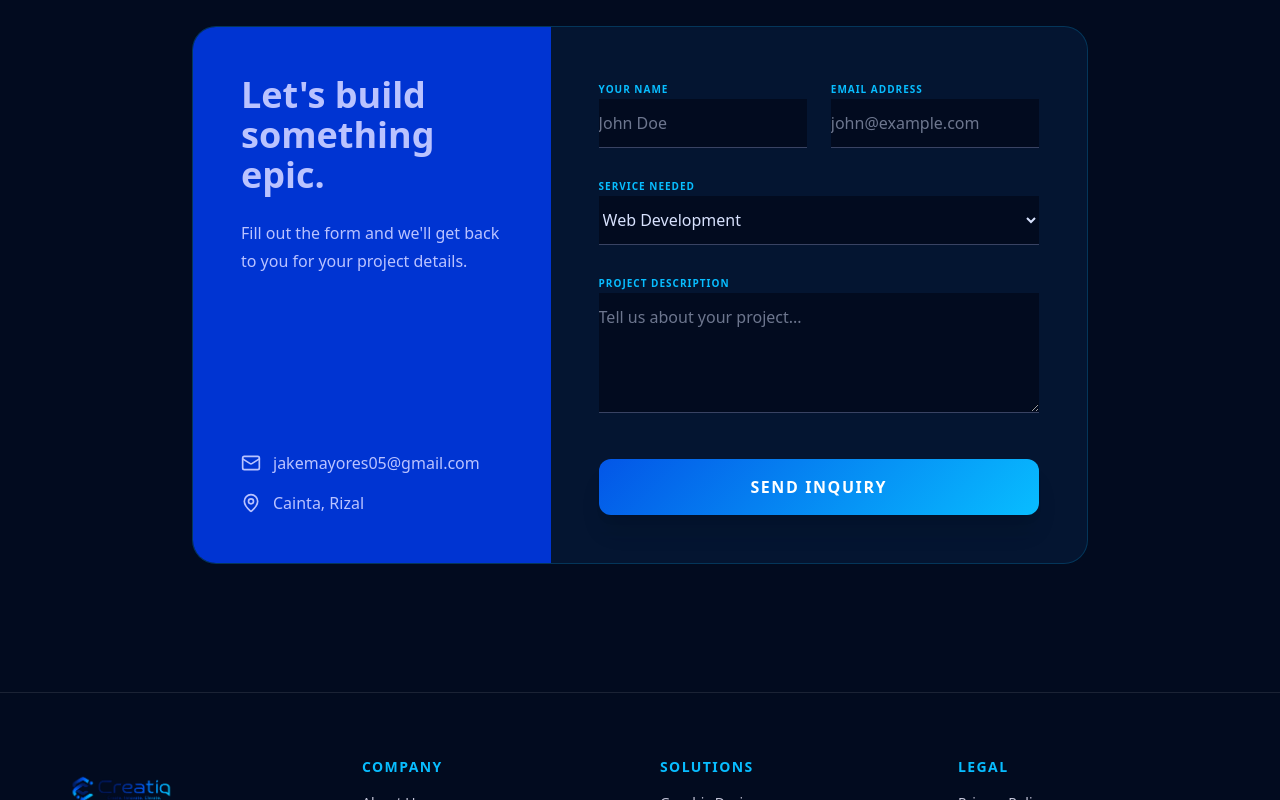
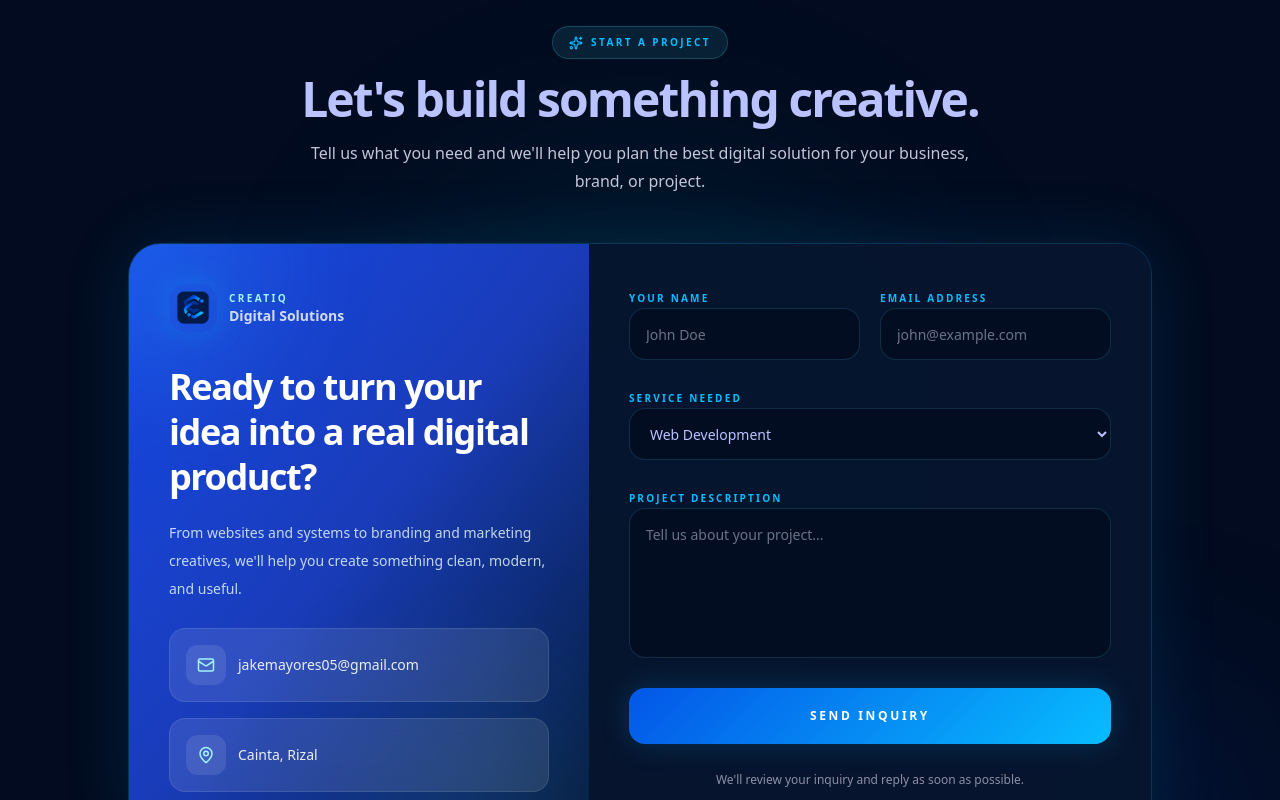
Before and after one commit to Mayores-04/creatiq-digital-solutions, a Next.js app: page / in a window 1280 px wide. Shown: the part 5180-5980 px from the top of the page. Built offline with nearby package versions, Linux system fonts and the light colour scheme.

Commit message:
update contact section

```diff
--- a/src/app/page.tsx
+++ b/src/app/page.tsx
@@ -744,89 +744,147 @@ function ProcessSection() {
 
 function ContactSection() {
   return (
-    <section id="contact" className="relative py-28 md:py-32">
-      <div className="relative z-10 mx-auto max-w-7xl px-5 md:px-8 lg:px-16">
-        <div className="glass-card mx-auto grid max-w-4xl grid-cols-1 overflow-hidden rounded-3xl lg:grid-cols-5">
-          <div className="flex flex-col justify-between bg-[#0034d2] p-8 text-primary lg:col-span-2 lg:p-12">
-            <div className="space-y-6">
-              <h2 className="text-3xl font-bold md:text-4xl">
-                Let&apos;s build something epic.
-              </h2>
-              <p className="leading-7">
-                Fill out the form and we&apos;ll get back to you for your
-                project details.
-              </p>
-            </div>
+    <section id="contact" className="relative overflow-hidden py-28 md:py-32">
+      <div className="absolute left-1/2 top-1/2 h-[480px] w-[480px] -translate-x-1/2 -translate-y-1/2 rounded-full bg-cyan-400/10 blur-[120px]" />
+      <div className="absolute bottom-0 right-0 h-72 w-72 rounded-full bg-blue-600/10 blur-[90px]" />
 
-            <div className="mt-10 space-y-4">
-              <div className="flex items-center gap-3">
-                <Mail size={20} />
-                <span>jakemayores05@gmail.com</span>
+      <div className="relative z-10 mx-auto max-w-6xl px-5 md:px-8 lg:px-16">
+        <div className="mb-12 text-center">
+          <div className="mx-auto mb-4 inline-flex items-center gap-2 rounded-full border border-cyan-300/20 bg-cyan-300/10 px-4 py-2 text-[10px] font-bold uppercase tracking-[0.24em] text-secondary backdrop-blur-md">
+            <Sparkles size={14} />
+            Start a Project
+          </div>
+
+          <h2 className="text-3xl font-black tracking-[-0.04em] text-primary md:text-5xl">
+            Let&apos;s build something creative.
+          </h2>
+
+          <p className="mx-auto mt-4 max-w-2xl text-sm leading-7 text-muted md:text-base">
+            Tell us what you need and we&apos;ll help you plan the best digital
+            solution for your business, brand, or project.
+          </p>
+        </div>
+
+        <div className="glass-card mx-auto grid max-w-5xl grid-cols-1 overflow-hidden rounded-[2rem] border-cyan-300/20 shadow-[0_0_70px_rgba(8,189,255,0.12)] lg:grid-cols-[0.9fr_1.1fr]">
+          <div className="relative overflow-hidden bg-gradient-to-br from-blue-700 via-blue-800 to-[#061a3a] p-8 md:p-10">
+            <div className="absolute -left-16 -top-16 h-44 w-44 rounded-full bg-cyan-300/20 blur-[70px]" />
+            <div className="absolute -bottom-20 right-0 h-56 w-56 rounded-full bg-cyan-300/10 blur-[80px]" />
+
+            <div className="relative flex h-full min-h-[420px] flex-col justify-between">
+              <div>
+                <div className="mb-8 flex items-center gap-3">
+                  <Image
+                    src={brand.iconDark}
+                    alt="Creatiq icon"
+                    width={48}
+                    height={48}
+                    className="h-12 w-12 rounded-2xl object-contain shadow-[0_0_30px_rgba(8,189,255,0.25)]"
+                  />
+
+                  <div>
+                    <p className="text-[10px] font-bold uppercase tracking-[0.24em] text-cyan-200">
+                      Creatiq
+                    </p>
+                    <p className="text-sm font-semibold text-white/80">
+                      Digital Solutions
+                    </p>
+                  </div>
+                </div>
+
+                <h3 className="max-w-sm text-3xl font-black leading-tight tracking-[-0.04em] text-white md:text-4xl">
+                  Ready to turn your idea into a real digital product?
+                </h3>
+
+                <p className="mt-5 max-w-sm text-sm leading-7 text-cyan-50/80">
+                  From websites and systems to branding and marketing creatives,
+                  we&apos;ll help you create something clean, modern, and
+                  useful.
+                </p>
               </div>
 
-              <div className="flex items-center gap-3">
-                <MapPin size={20} />
-                <span>Cainta, Rizal</span>
+              <div className="space-y-4">
+                <a
+                  href="mailto:jakemayores05@gmail.com"
+                  className="flex items-center gap-3 rounded-2xl border border-white/10 bg-white/10 p-4 text-sm text-white/90 backdrop-blur-md transition hover:bg-white/15"
+                >
+                  <span className="flex h-10 w-10 items-center justify-center rounded-xl bg-white/10 text-cyan-200">
+                    <Mail size={18} />
+                  </span>
+                  <span>jakemayores05@gmail.com</span>
+                </a>
+
+                <div className="flex items-center gap-3 rounded-2xl border border-white/10 bg-white/10 p-4 text-sm text-white/90 backdrop-blur-md">
+                  <span className="flex h-10 w-10 items-center justify-center rounded-xl bg-white/10 text-cyan-200">
+                    <MapPin size={18} />
+                  </span>
+                  <span>Cainta, Rizal</span>
+                </div>
               </div>
             </div>
           </div>
 
-          <div className="p-8 lg:col-span-3 lg:p-12">
+          <div className="bg-[#07152d]/80 p-8 md:p-10">
             <form className="space-y-6">
-              <div className="grid grid-cols-1 gap-6 sm:grid-cols-2">
+              <div className="grid grid-cols-1 gap-5 sm:grid-cols-2">
                 <div className="space-y-2">
-                  <label className="text-[10px] font-bold uppercase tracking-widest text-secondary">
+                  <label className="text-[10px] font-bold uppercase tracking-[0.22em] text-secondary">
                     Your Name
                   </label>
                   <input
-                    className="input-line"
+                    type="text"
                     placeholder="John Doe"
-                    type="text"
+                    className="h-13 w-full rounded-2xl border border-cyan-300/15 bg-background/70 px-4 text-sm text-primary outline-none transition placeholder:text-muted/55 focus:border-secondary focus:bg-background focus:shadow-[0_0_0_4px_rgba(8,189,255,0.08)]"
                   />
                 </div>
 
                 <div className="space-y-2">
-                  <label className="text-[10px] font-bold uppercase tracking-widest text-secondary">
+                  <label className="text-[10px] font-bold uppercase tracking-[0.22em] text-secondary">
                     Email Address
                   </label>
                   <input
-                    className="input-line"
+                    type="email"
                     placeholder="john@example.com"
-                    type="email"
+                    className="h-13 w-full rounded-2xl border border-cyan-300/15 bg-background/70 px-4 text-sm text-primary outline-none transition placeholder:text-muted/55 focus:border-secondary focus:bg-background focus:shadow-[0_0_0_4px_rgba(8,189,255,0.08)]"
                   />
                 </div>
               </div>
 
               <div className="space-y-2">
-                <label className="text-[10px] font-bold uppercase tracking-widest text-secondary">
+                <label className="text-[10px] font-bold uppercase tracking-[0.22em] text-secondary">
                   Service Needed
                 </label>
-                <select className="input-line">
+                <select className="h-13 w-full rounded-2xl border border-cyan-300/15 bg-background/70 px-4 text-sm text-primary outline-none transition focus:border-secondary focus:bg-background focus:shadow-[0_0_0_4px_rgba(8,189,255,0.08)]">
                   <option>Web Development</option>
-                  <option>Custom System</option>
-                  <option>Mobile App</option>
-                  <option>Brand Identity</option>
+                  <option>Custom Web-Based System</option>
+                  <option>Mobile App Development</option>
+                  <option>UI/UX Design</option>
+                  <option>Branding & Logo Design</option>
                   <option>Graphic Design</option>
-                  <option>Digital Marketing</option>
+                  <option>Social Media Creatives</option>
+                  <option>Digital Marketing Materials</option>
                 </select>
               </div>
 
               <div className="space-y-2">
-                <label className="text-[10px] font-bold uppercase tracking-widest text-secondary">
+                <label className="text-[10px] font-bold uppercase tracking-[0.22em] text-secondary">
                   Project Description
                 </label>
                 <textarea
-                  className="input-line min-h-[120px]"
                   placeholder="Tell us about your project..."
+                  className="min-h-[150px] w-full resize-none rounded-2xl border border-cyan-300/15 bg-background/70 px-4 py-4 text-sm text-primary outline-none transition placeholder:text-muted/55 focus:border-secondary focus:bg-background focus:shadow-[0_0_0_4px_rgba(8,189,255,0.08)]"
                 />
               </div>
 
               <button
                 type="submit"
-                className="primary-btn mt-4 w-full rounded-xl py-4 font-bold uppercase tracking-widest text-white shadow-xl"
+                className="primary-btn flex h-14 w-full items-center justify-center rounded-2xl text-xs font-black uppercase tracking-[0.22em] text-white shadow-[0_0_30px_rgba(8,189,255,0.18)]"
               >
                 Send Inquiry
               </button>
+
+              <p className="text-center text-xs leading-6 text-muted/70">
+                We&apos;ll review your inquiry and reply as soon as possible.
+              </p>
             </form>
           </div>
         </div>
```
